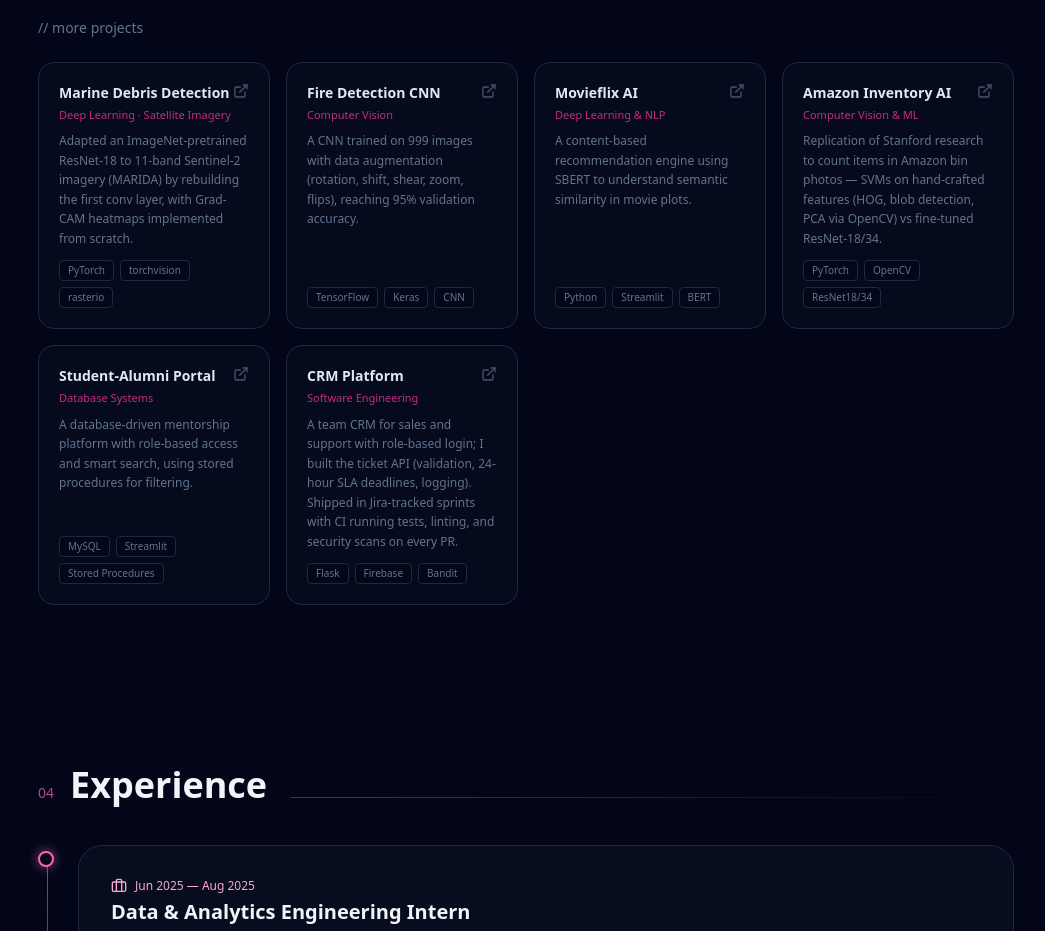
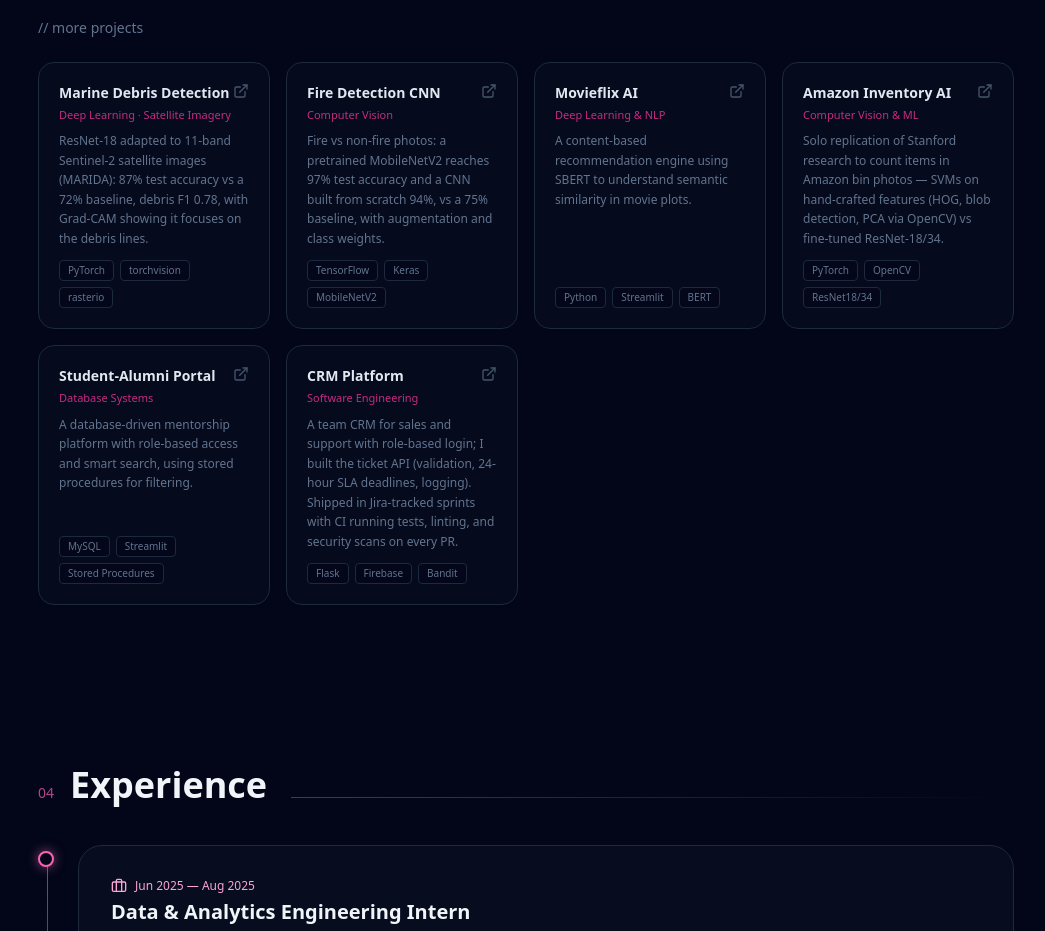
Before and after one commit to kaverii11/portfolio, a Next.js app: page / in a window 1280 px wide. Shown: the part 4180-5111 px from the top of the page, without its empty margins (114-1159 px from the left). Built offline with nearby package versions, Linux system fonts and the light colour scheme.

Commit message:
Update marine debris and fire detection cards with rebuilt test results

```diff
--- a/app/data.ts
+++ b/app/data.ts
@@ -180,7 +180,7 @@ export const moreProjects = [
     title: "Marine Debris Detection",
     tag: "Deep Learning · Satellite Imagery",
     description:
-      "Adapted an ImageNet-pretrained ResNet-18 to 11-band Sentinel-2 imagery (MARIDA) by rebuilding the first conv layer, with Grad-CAM heatmaps implemented from scratch.",
+      "ResNet-18 adapted to 11-band Sentinel-2 satellite images (MARIDA): 87% test accuracy vs a 72% baseline, debris F1 0.78, with Grad-CAM showing it focuses on the debris lines.",
     tech: ["PyTorch", "torchvision", "rasterio", "Grad-CAM"],
     link: "https://github.com/kaverii11/marine-debris_cnn",
   },
@@ -188,8 +188,8 @@ export const moreProjects = [
     title: "Fire Detection CNN",
     tag: "Computer Vision",
     description:
-      "A CNN trained on 999 images with data augmentation (rotation, shift, shear, zoom, flips), reaching 95% validation accuracy.",
-    tech: ["TensorFlow", "Keras", "CNN"],
+      "Fire vs non-fire photos: a pretrained MobileNetV2 reaches 97% test accuracy and a CNN built from scratch 94%, vs a 75% baseline, with augmentation and class weights.",
+    tech: ["TensorFlow", "Keras", "MobileNetV2", "Transfer Learning"],
     link: "https://github.com/kaverii11/forrest_fire_detection",
   },
   {
@@ -204,7 +204,7 @@ export const moreProjects = [
     title: "Amazon Inventory AI",
     tag: "Computer Vision & ML",
     description:
-      "Replication of Stanford research to count items in Amazon bin photos — SVMs on hand-crafted features (HOG, blob detection, PCA via OpenCV) vs fine-tuned ResNet-18/34.",
+      "Solo replication of Stanford research to count items in Amazon bin photos — SVMs on hand-crafted features (HOG, blob detection, PCA via OpenCV) vs fine-tuned ResNet-18/34.",
     tech: ["PyTorch", "OpenCV", "ResNet18/34", "GCS", "SVM"],
     link: "https://github.com/kaverii11/amazon_inventory",
   },
```
